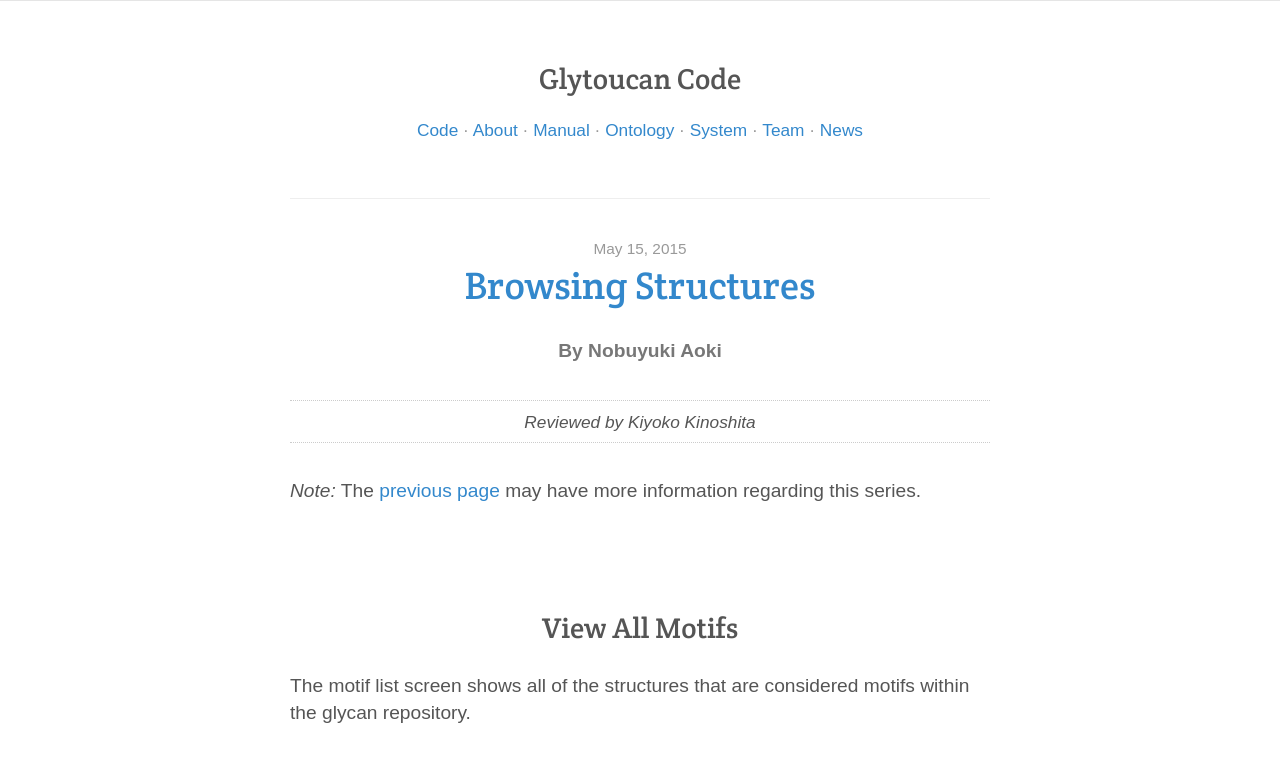
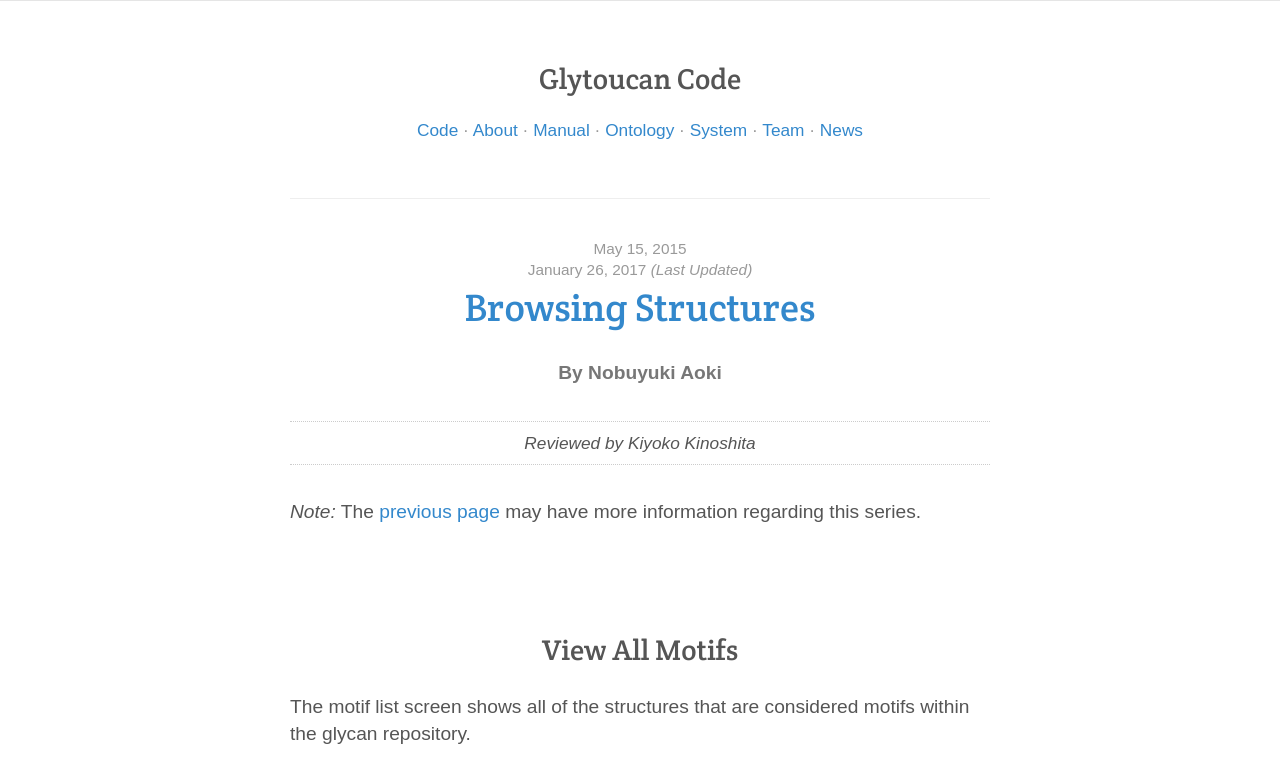
Before and after one commit to glytoucan/glytoucan, a Jekyll site: the page built from manual/browse-motif.md, in a window 1280 px wide and 900 px high, cut to the strip 0-768 px from the top of the window. Built offline with Jekyll 4.4.1, drawn with Linux system fonts in a browser that asks for light colours; nearby versions of some CDN libraries.

Commit message:
added last update date
last_modified_at date

```diff
--- a/manual/browse-motif.md
+++ b/manual/browse-motif.md
@@ -9,6 +9,7 @@ layout: paging
 categories: [browsing, motif]
 next: browse-glycan
 previous: search-id
+last_modified_at: 2017-01-26
 ---
 
 View All Motifs
```
